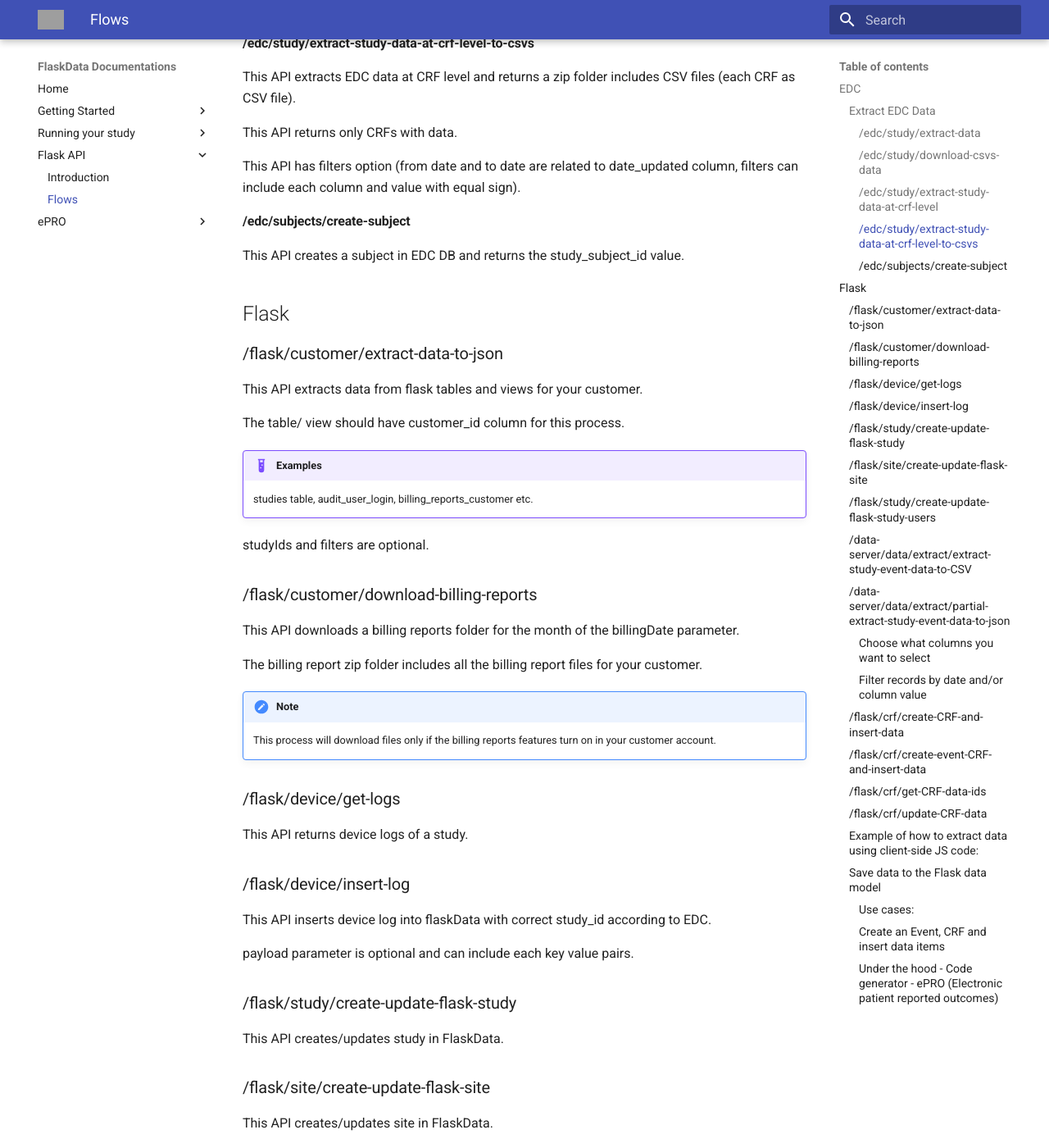
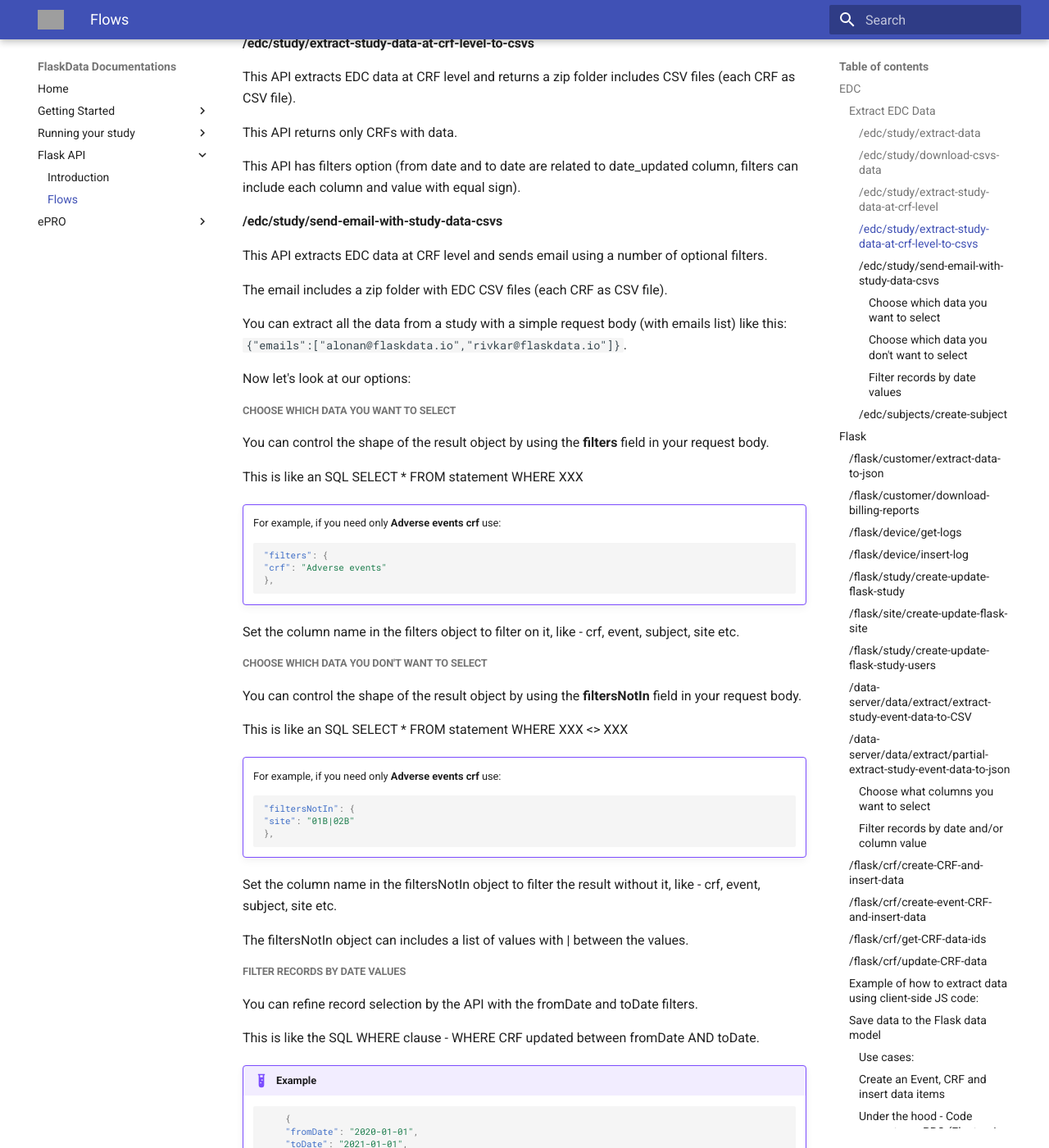
Before and after one commit to onlyjazz/flask-docs, an MkDocs documentation site: the page built from docs/apiflows.md, in a window 1280 px wide and 1400 px high, scrolled down 1640 px. Shown: the whole window at 82% size. Built offline with MkDocs 1.6.1 and Material for MkDocs 9.7.7, drawn with Linux system fonts in a browser that asks for light colours; some of the changed text lies outside the part shown; grey boxes are pictures that could not be loaded.

Commit message:
/edc/study/send-email-with-study-data-csvs API document

````diff
--- a/docs/apiflows.md
+++ b/docs/apiflows.md
@@ -65,6 +65,71 @@
 This API returns only CRFs with data.
 
 This API has filters option (from date and to date are related to date_updated column, filters can include each column and value with equal sign).
+
+#### /edc/study/send-email-with-study-data-csvs
+This API extracts EDC data at CRF level and sends email using a number of optional filters.
+
+The email includes a zip folder with EDC CSV files (each CRF as CSV file).
+
+You can extract all the data from a study with a simple request body (with emails list) like this: `{"emails":["alonan@flaskdata.io","rivkar@flaskdata.io"]}`.
+
+Now let's look at our options:
+
+##### Choose which data you want to select
+You can control the shape of the result object by using the **filters** field in your request body.
+
+This is like an SQL SELECT * FROM statement WHERE XXX
+
+!!!example ""
+
+    For example, if you need only **Adverse events crf** use:
+    ```json
+    "filters": {
+    "crf": "Adverse events"
+    },
+    ```
+
+Set the column name in the filters object to filter on it, like - crf, event, subject, site etc.
+
+##### Choose which data you don't want to select
+You can control the shape of the result object by using the **filtersNotIn** field in your request body.
+
+This is like an SQL SELECT * FROM statement WHERE XXX <> XXX
+
+!!!example ""
+
+    For example, if you need only **Adverse events crf** use:
+    ```json
+    "filtersNotIn": {
+    "site": "01B|02B"
+    },
+    ```
+
+Set the column name in the filtersNotIn object to filter the result without it, like - crf, event, subject, site etc.
+
+The filtersNotIn object can includes a list of values with | between the values.
+
+
+##### Filter records by date values
+
+You can refine record selection by the API with the fromDate and toDate filters.
+
+This is like the SQL WHERE clause - WHERE CRF updated between fromDate AND toDate.
+
+
+!!!example "Example"
+
+    ```json
+        {
+        "fromDate": "2020-01-01",
+        "toDate": "2021-01-01",
+        }
+    ```
+
+!!!note
+
+    Reminder! If you don’t set any filters field you will get all records.
+
 
 #### /edc/subjects/create-subject
 This API creates a subject in EDC DB and returns the study_subject_id value.
````
